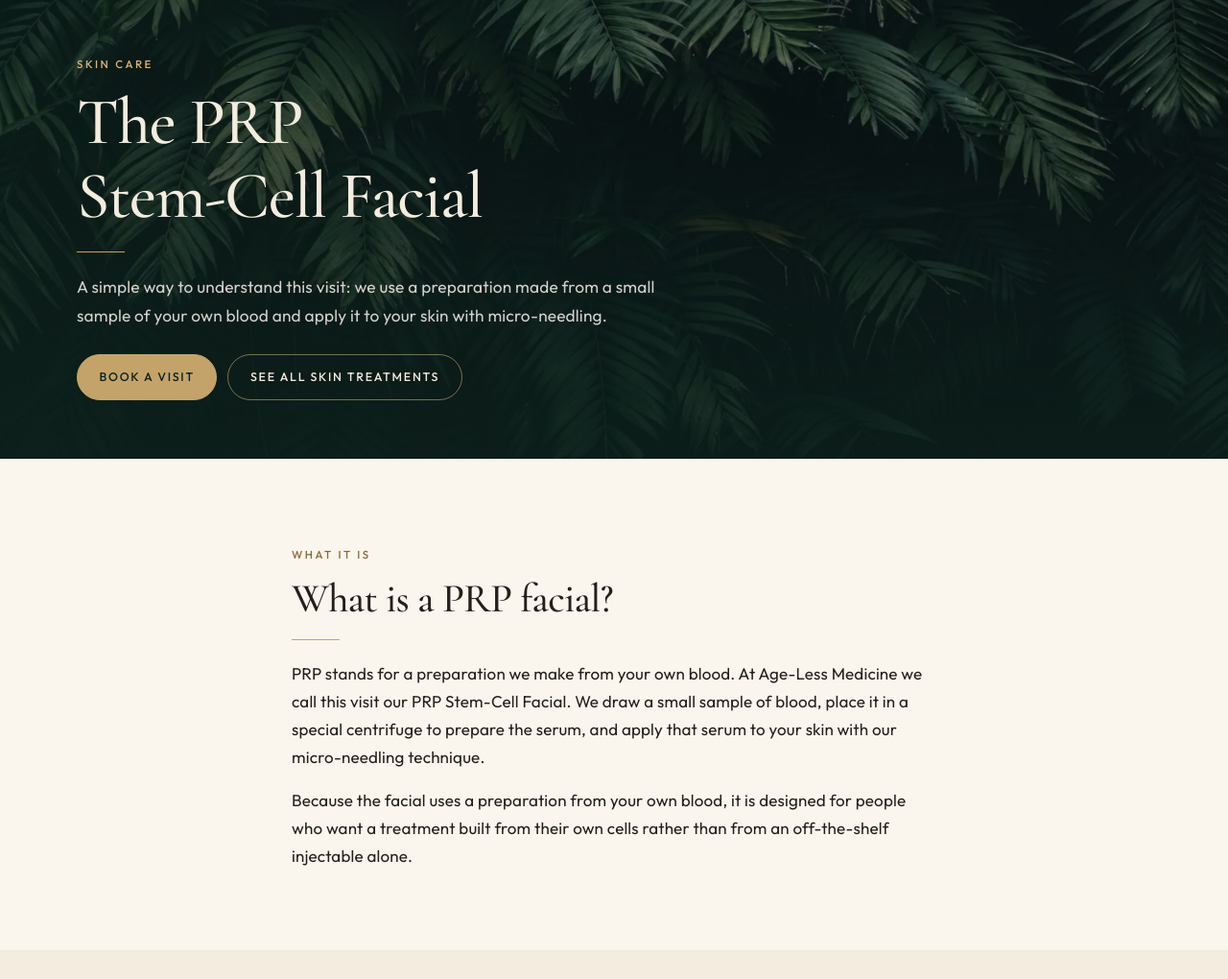
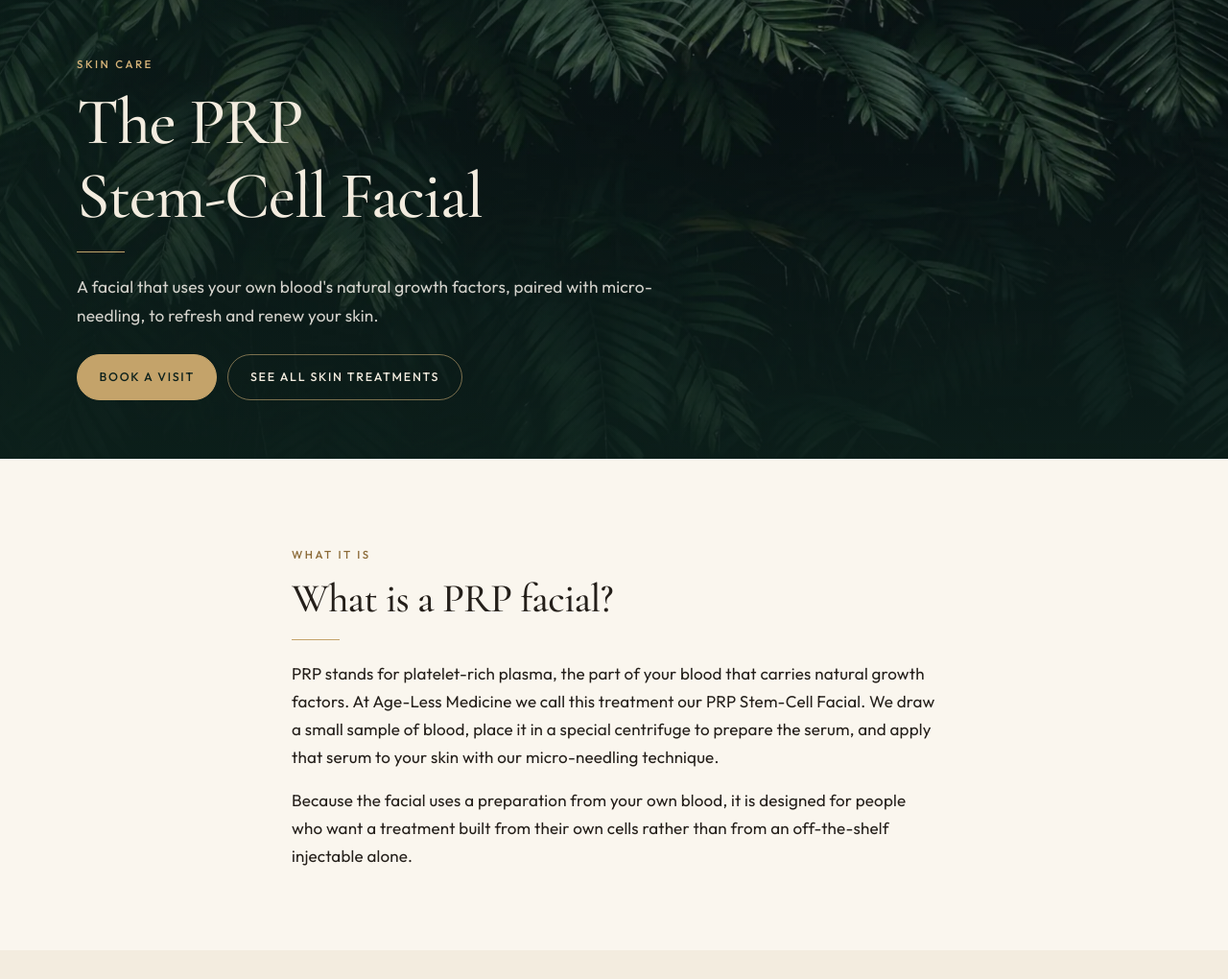
Before and after one commit to BotGob/ageless-demo-concept, a plain HTML site: page prp.html in a window 1280 px wide. Shown: the part 77-1097 px from the top of the page at 96% size. Drawn offline with nearby package versions, Linux system fonts and the light colour scheme.

Commit message:
PRP copy cleanup

```diff
--- a/prp.html
+++ b/prp.html
@@ -66,7 +66,7 @@
         <p class="eyebrow">Skin care</p>
         <h1 class="display">The PRP Stem&#8209;Cell&nbsp;Facial</h1>
         <hr class="gold-rule">
-        <p class="lede">A simple way to understand this visit: we use a preparation made from a small sample of your own blood and apply it to your skin with micro-needling.</p>
+        <p class="lede">A facial that uses your own blood's natural growth factors, paired with micro-needling, to refresh and renew your skin.</p>
         <div class="btn-row">
           <a class="btn btn--gold" href="#book" data-open-booking>Book a visit</a>
           <a class="btn btn--ghost" href="skin.html">See all skin treatments</a>
@@ -78,7 +78,7 @@
         <p class="eyebrow">What it is</p>
         <h2 class="display">What is a PRP&nbsp;facial?</h2>
         <hr class="gold-rule">
-        <p>PRP stands for a preparation we make from your own blood. At Age-Less Medicine we call this visit our PRP Stem-Cell Facial. We draw a small sample of blood, place it in a special centrifuge to prepare the serum, and apply that serum to your skin with our micro-needling technique.</p>
+        <p>PRP stands for platelet-rich plasma, the part of your blood that carries natural growth factors. At Age-Less Medicine we call this treatment our PRP Stem-Cell Facial. We draw a small sample of blood, place it in a special centrifuge to prepare the serum, and apply that serum to your skin with our micro-needling technique.</p>
         <p>Because the facial uses a preparation from your own blood, it is designed for people who want a treatment built from their own cells rather than from an off-the-shelf injectable alone.</p>
       </div>
     </section>
```
